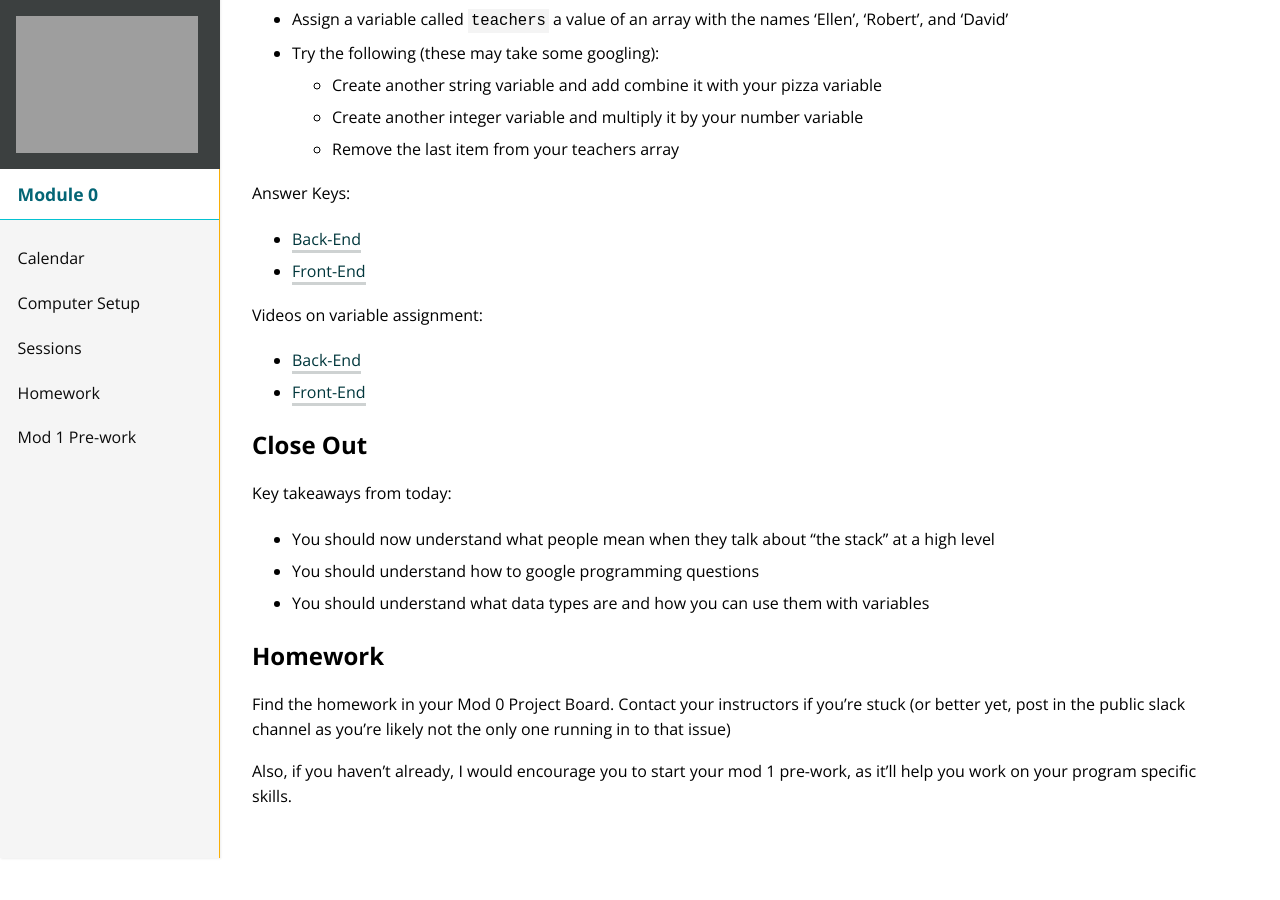
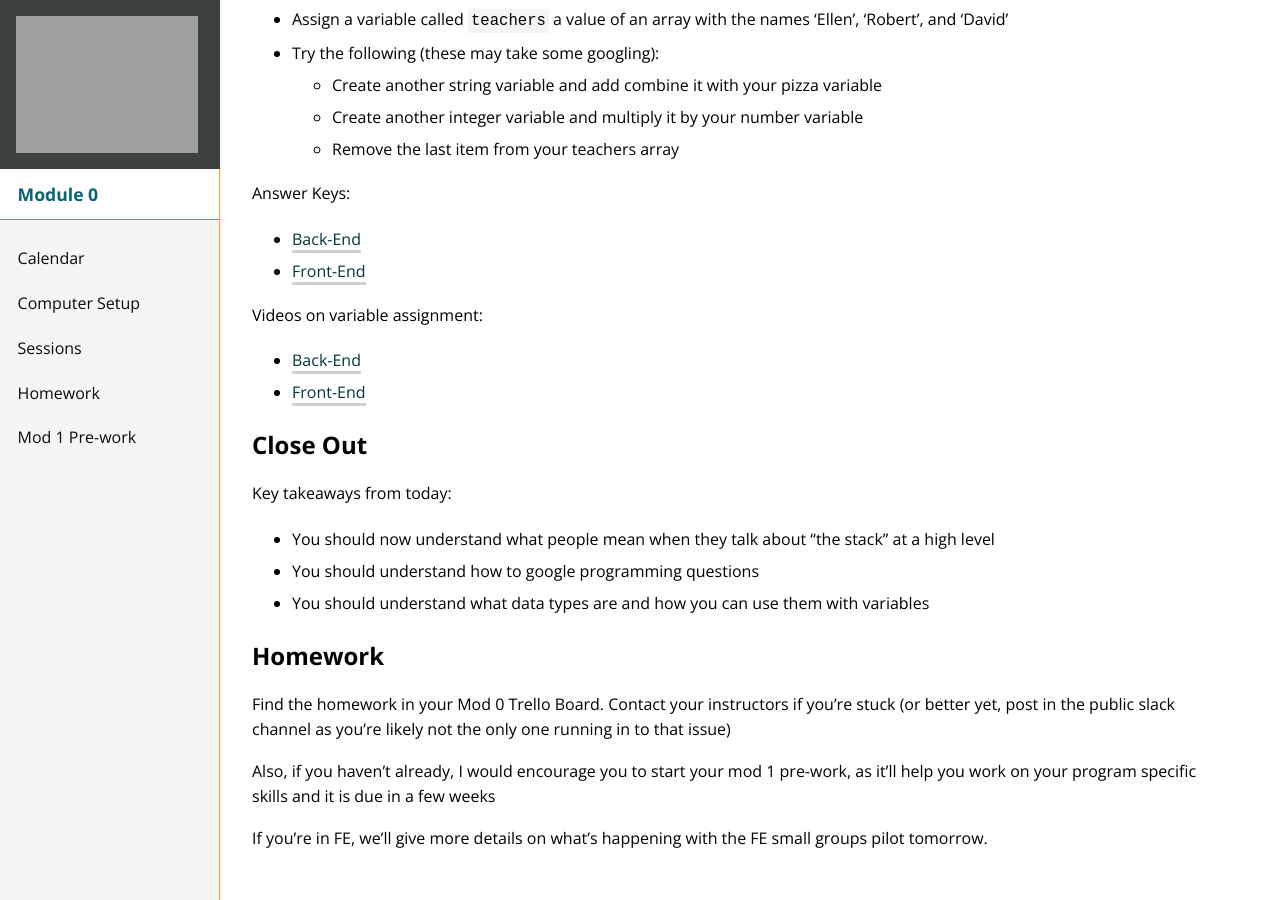
Before and after one commit to turingschool/mod-0-curriculum, a Jekyll site: the page built from session1/index.md, in a window 1280 px wide and 900 px high, scrolled down 10438 px. Built offline with Jekyll 4.4.1, drawn with Linux system fonts in a browser that asks for light colours; nearby versions of some CDN libraries; before the commit the page ends 11296 px from its top, so only the background shows below that; some of the changed text lies outside the part shown.

Commit message:
Update session 1

```diff
--- a/session1/index.md
+++ b/session1/index.md
@@ -594,6 +594,8 @@ Key takeaways from today:
 <a name="homework"></a>
 ## Homework
 
-Find the homework in your Mod 0 Project Board. Contact your instructors if you're stuck (or better yet, post in the public slack channel as you're likely not the only one running in to that issue)
+Find the homework in your Mod 0 Trello Board. Contact your instructors if you're stuck (or better yet, post in the public slack channel as you're likely not the only one running in to that issue)
 
-Also, if you haven't already, I would encourage you to start your mod 1 pre-work, as it'll help you work on your program specific skills.
+Also, if you haven't already, I would encourage you to start your mod 1 pre-work, as it'll help you work on your program specific skills and it is due in a few weeks
+
+If you're in FE, we'll give more details on what's happening with the FE small groups pilot tomorrow.
```
Also changed, not shown: other parts of session1/index.md (+1 -1 lines).
